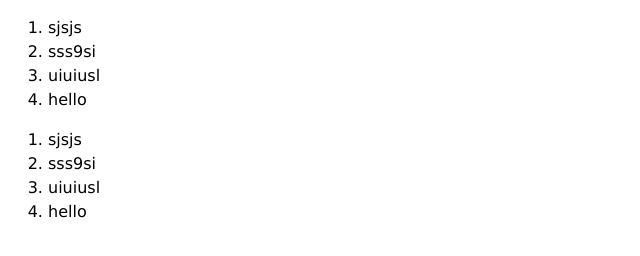
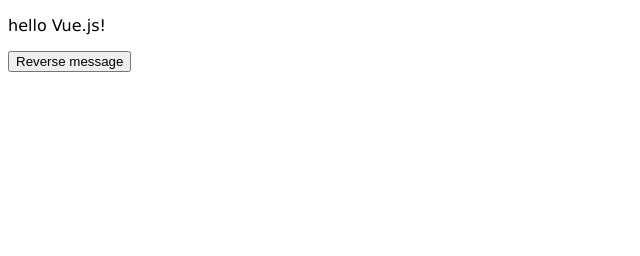
Before and after one commit to sunderi118/FirstVueApp, a plain HTML site: page index.html in a window 1280 px wide. Shown: the whole page, without its empty margins (0-640 px from the left). Drawn offline with nearby package versions, Linux system fonts and the light colour scheme.

Commit message:
v-on tutorial

```diff
--- a/index.html
+++ b/index.html
@@ -6,20 +6,12 @@
 <body>
 
 <div id="app">
-    <ol>
-        <li v-for="todo in todos">
-            {{ todo.text }}
-        </li>
-    </ol>
+    <p>{{message}}</p>
+    <button v-on:click="reverseMessage"> Reverse message</button>
 
-    <ol>
-        <li v-for="todo in todos">
-            {{ todo.text }}
-        </li>
-    </ol>
 </div>
 
-</body>
+
 <script src="https://cdn.jsdelivr.net/npm/vue/dist/vue.js"></script>
 <script src="js/main.js"></script>
 </body>
--- a/js/main.js
+++ b/js/main.js
@@ -1,27 +1,14 @@
-// (function () {
-//     'use strict';
-//
-//     var vm = new Vue({
-//         el:"#app",
-//         data: {
-//             todos:[
-//                 'task1',
-//                 'task2',
-//                 'task3'
-//             ]
-//         }
-//     });
-// })();
-var app = new Vue({
+//v-on
+
+
+var app= new Vue({
     el: '#app',
     data: {
-        todos:[
-            {text:'sjsjs'},
-            {text:'sss9si'},
-            {text:'uiuiusl'}
-
-        ]
+        message: "hello Vue.js!"
+    },
+    methods:{
+        reverseMessage:function(){
+            this.message = this.message.split('').reverse().join('')
+        }
     }
 })
-
-app.todos.push({text:'hello'});
```
